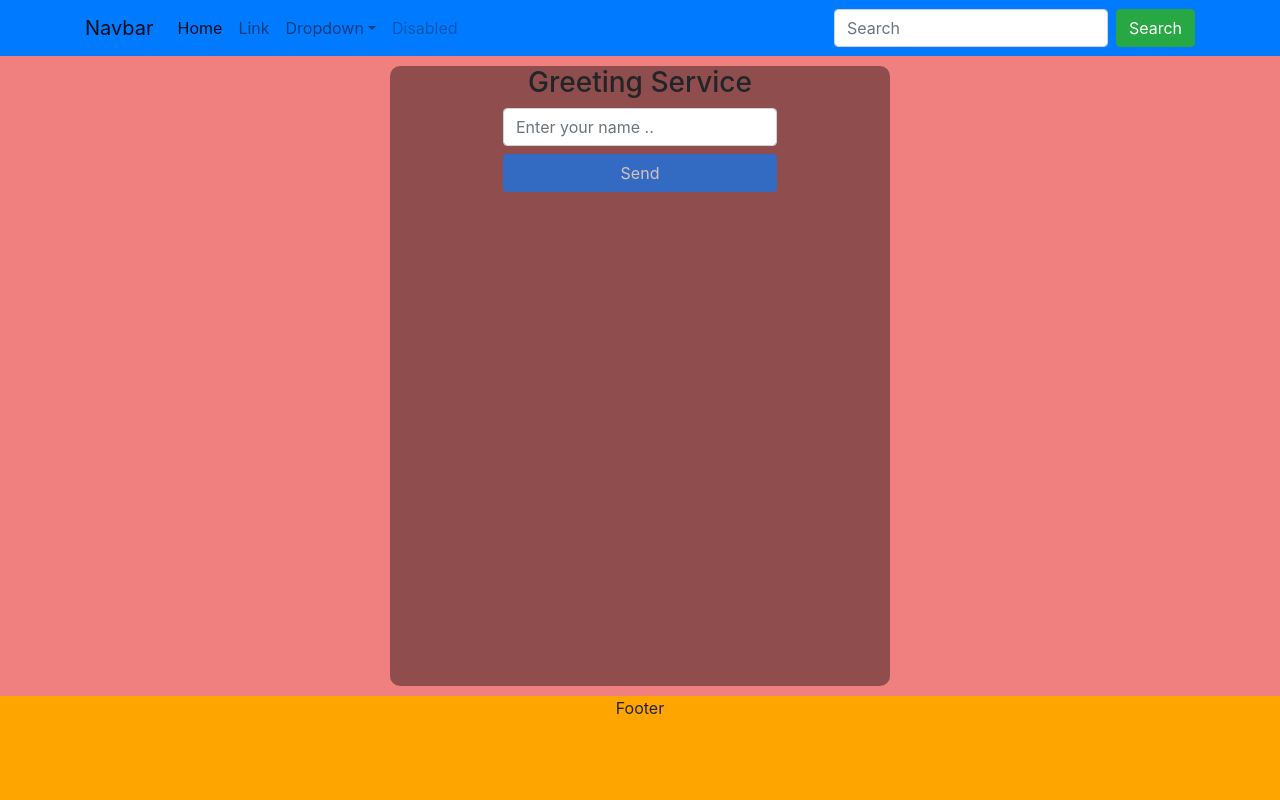
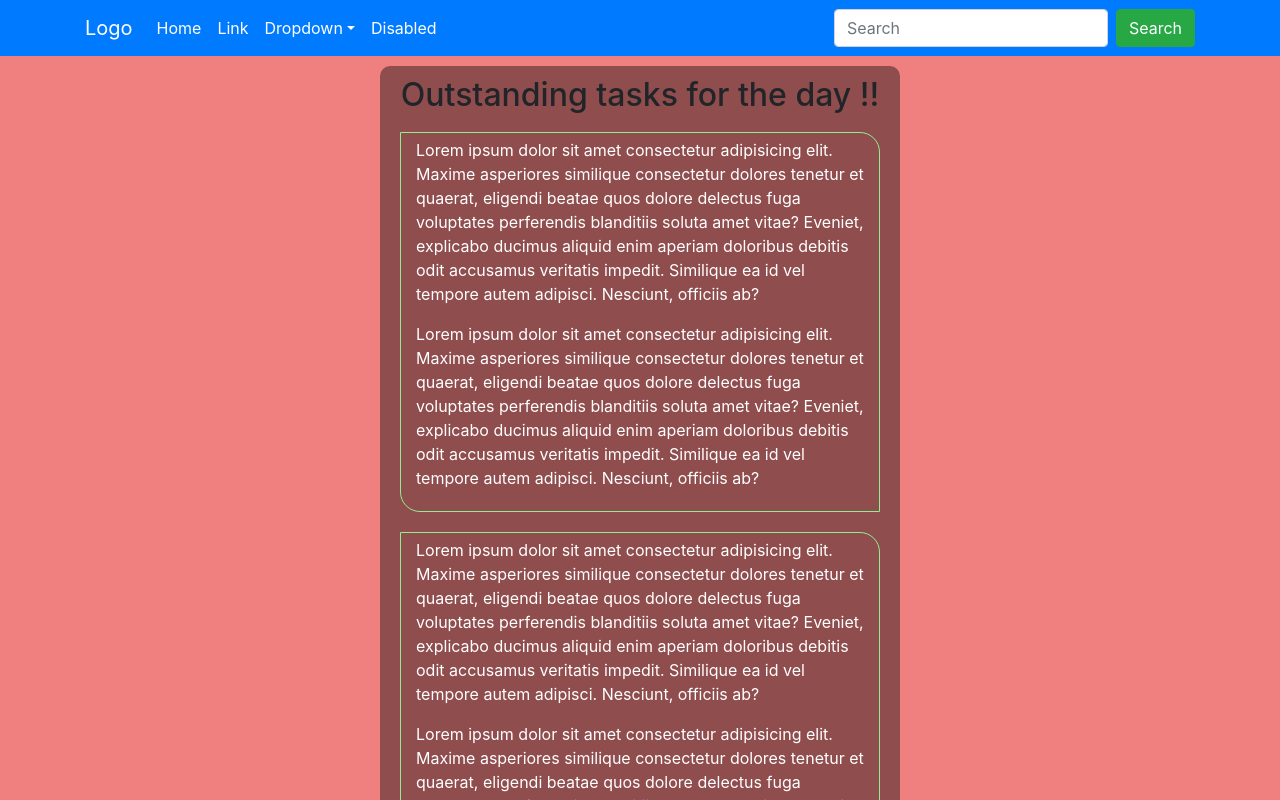
Before and after one commit to mprkatti/bootstrap-react-navbar-2, a React (Create React App) app: page / in a window 1280 px wide. Built offline with nearby package versions, Linux system fonts and the light colour scheme.

Commit message:
Changed Color Coding

```diff
--- a/src/App.js
+++ b/src/App.js
@@ -5,7 +5,7 @@ import Layout from './components/Layout';
 import Greeter from './components/GreeterForm';
 
 function App() {
-  /**
+
     const showContent = () => (
       <div className="d-flex flex-column justify-content-center align-items-center" style={{width: '500px', margin: '10px'}}>
       <h2>Outstanding tasks for the day !!</h2>
@@ -68,7 +68,7 @@ function App() {
       <button className="btn btn-primary btn-block">More Info &#8594;</button>
     </div>
     )
-  */
+
 
   const showForm = () => {
 
@@ -81,7 +81,8 @@ function App() {
     <div className="App">
       <Layout >
         <div className="backdrop">
-          {showForm()}
+          {/* {showForm()} */}
+          {showContent()}
         </div>
       </Layout>
     </div>
--- a/src/components/bs-navbar/Navbar.js
+++ b/src/components/bs-navbar/Navbar.js
@@ -8,7 +8,7 @@ const Navbar = () => {
     <nav className="navbar sticky-top navbar-expand-lg navbar-light bg-primary ">
       <div className="container">
 
-        <a className="navbar-brand" href="/">Navbar</a>
+        <a className="navbar-brand" href="/">Logo</a>
         <button className="navbar-toggler" type="button" data-toggle="collapse" data-target="#navbarSupportedContent" aria-controls="navbarSupportedContent" aria-expanded="false" aria-label="Toggle navigation">
           <FontAwesomeIcon icon={faBars} />
         </button>
--- a/src/components/layout.css
+++ b/src/components/layout.css
@@ -35,6 +35,7 @@
   border-top-right-radius: 20px;
   padding: 5px 15px;
   border: 1px solid lightgreen;
+  color: #fff;
 }
 
 .backdrop {
@@ -56,3 +57,14 @@
   align-items: center;
   width: 500px;
 }
+
+ul > li > a {
+
+  color: #fff !important;
+}
+
+.navbar-brand {
+
+ color: #fff !important;
+
+}
```
